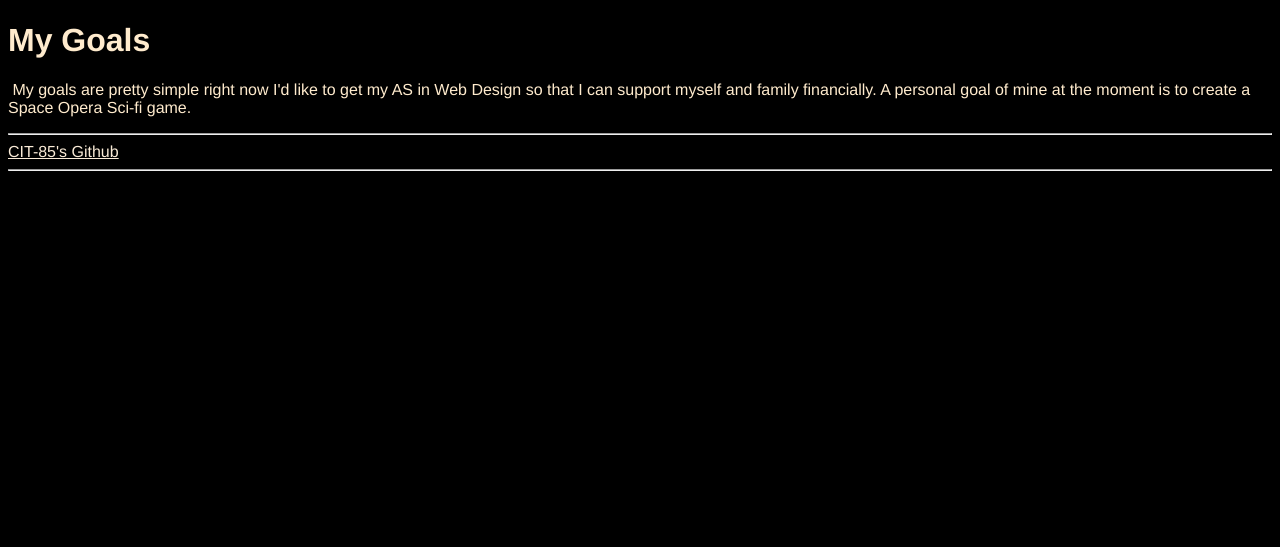
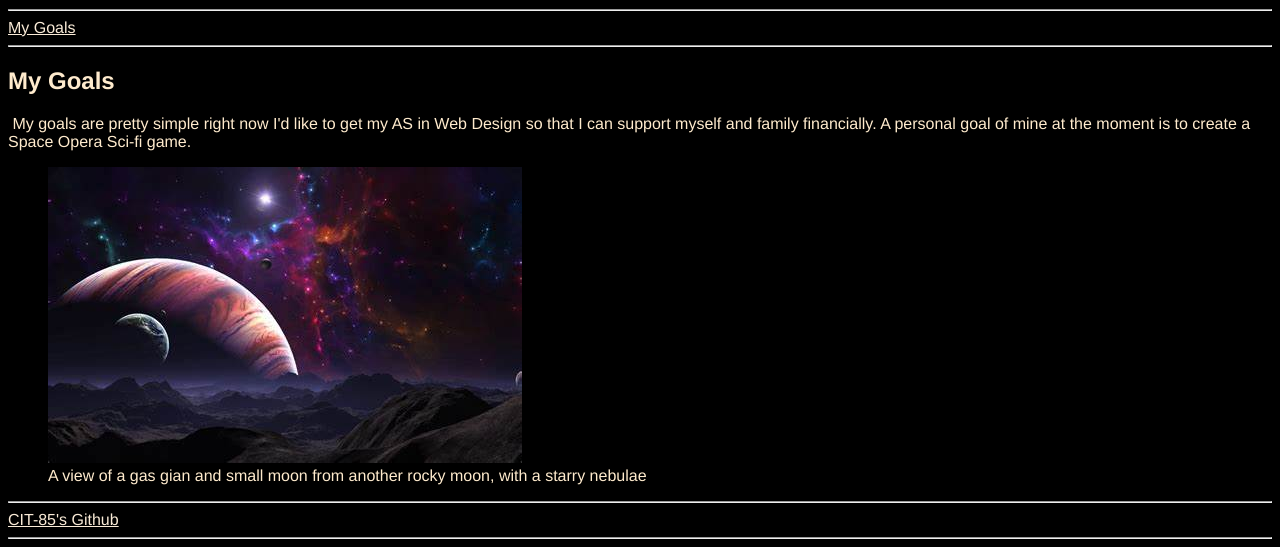
Before and after one commit to CIT85/andrewb-pub, a plain HTML site: page w2_html/goals.html in a window 1280 px wide. Shown: the part 353-900 px from the top of the page. Before the commit the page ends 800 px from the top, so only its background shows below. Drawn offline with Linux system fonts and the light colour scheme.

Commit message:
Step 3 complete

```diff
--- a/w2_html/goals.html
+++ b/w2_html/goals.html
@@ -12,7 +12,11 @@
         <header>
         <p><a href="index.html">Back</a></p>
         <img src="imgs/html5goals.png" alt="HTML5 Goals" width="900" height="300">
+        <hr>
+            <a href="#goals">My Goals</a>
+        <hr>
      </header>
+     <section id="goals">
         <h1>
             My Goals
         </h1>
@@ -20,6 +24,13 @@
         <p>
             &nbsp;My goals are pretty simple right now I'd like to get my AS in Web Design so that I can support myself and family financially. A personal goal of mine at the moment is to create a Space Opera Sci-fi game.
         </p>
+        <figure>
+        <img src="imgs/awesomespaceimage.jpg" alt="An awesome Space Image">
+        <figcaption>
+            A view of a gas gian and small moon from another rocky moon, with a starry nebulae
+        </figcaption>
+        </figure>
+    </section>
         <footer>
             <hr>
             <a href="https://github.com/CIT85" title="CIT-85 Github" target="_blank">CIT-85's Github</a>
```
Also changed, not shown: w2_html/index.html (+5 -3 lines), w2_html/learn-more.html (+6 -0 lines), w2_html/imgs/awesomespaceimage.jpg (added).
